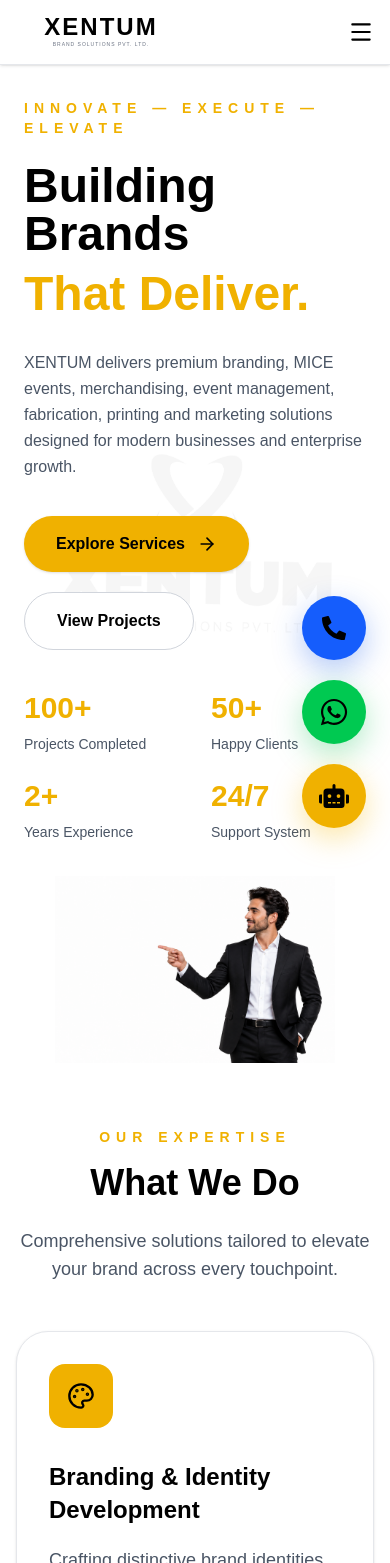
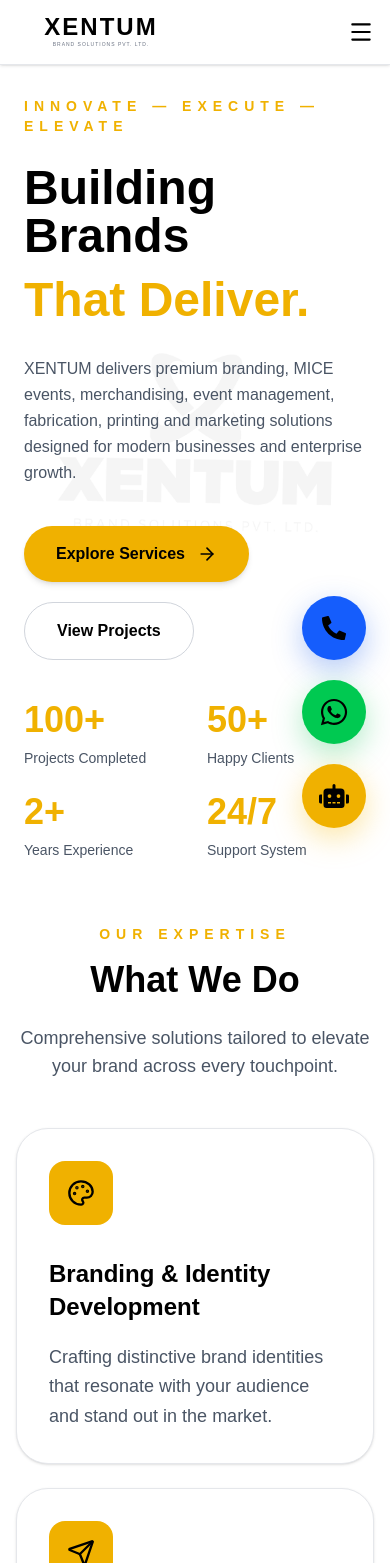
Before and after one commit to shubham12-coder/xentumbrandsolutions, a Next.js app: page / in a window 390 px wide. Shown: the top 1563 px of the page. Built offline with nearby package versions, Linux system fonts and the light colour scheme.

Commit message:
Improve hero layout and corporate man

```diff
--- a/components/Hero.tsx
+++ b/components/Hero.tsx
@@ -17,10 +17,12 @@
   return (
     <section
       id="home"
-      className="relative min-h-screen overflow-hidden bg-white pt-24"
+      className="relative min-h-screen flex items-center overflow-hidden bg-white pt-24"
     >
 
-      {/* BACKGROUND XENTUM LOGO */}
+      {/* =========================
+          BACKGROUND XENTUM LOGO
+      ========================== */}
       <div
         className="absolute inset-0 flex items-center justify-center pointer-events-none"
         aria-hidden="true"
@@ -37,51 +39,46 @@
             repeat: Infinity,
             ease: 'easeInOut',
           }}
-          className="w-[70%] max-w-[900px] opacity-[0.035]"
+          className="w-[70%] max-w-[900px] opacity-[0.04] motion-reduce:animate-none"
         />
       </div>
 
-
-      {/* MAIN CONTAINER */}
-      <div className="relative z-10 max-w-[1500px] mx-auto px-6 lg:px-10">
-
-        <div className="min-h-[calc(100vh-96px)] flex items-center">
+      {/* =========================
+          HERO CONTENT
+      ========================== */}
+      <Reveal>
+        <div className="relative z-10 w-full max-w-[1500px] mx-auto px-6 md:px-10 lg:px-14">
 
           {/* LEFT CONTENT */}
-          <div className="w-full lg:w-[64%]">
-
-            <Reveal>
+          <div className="w-full lg:w-[68%]">
 
             {/* TAGLINE */}
-              <p className="text-yellow-500 uppercase tracking-[6px] mb-6 text-sm md:text-base font-semibold">
+            <p className="text-yellow-500 uppercase tracking-[6px] mb-7 text-sm md:text-base font-semibold">
               Innovate — Execute — Elevate
             </p>
 
-
-              {/* MAIN HEADING */}
+            {/* HEADLINE */}
             <h1 className="text-black font-black leading-[0.95] mb-8">
 
-                <span className="block text-5xl sm:text-6xl md:text-7xl lg:text-[72px] xl:text-[82px]">
+              <span className="block text-5xl sm:text-6xl md:text-7xl lg:text-8xl xl:text-[7.5rem]">
                 Building Brands
               </span>
 
-                <span className="block text-yellow-500 text-5xl sm:text-6xl md:text-7xl lg:text-[72px] xl:text-[82px] mt-3">
+              <span className="block text-yellow-500 text-5xl sm:text-6xl md:text-7xl lg:text-8xl xl:text-[7.5rem] mt-4">
                 That Deliver.
               </span>
 
             </h1>
 
-
             {/* DESCRIPTION */}
-              <p className="max-w-[800px] text-base md:text-lg lg:text-xl text-gray-600 leading-relaxed mb-9">
+            <p className="max-w-[950px] text-base md:text-lg lg:text-xl text-gray-600 leading-relaxed mb-10">
               XENTUM delivers premium branding, MICE events, merchandising,
               event management, fabrication, printing and marketing solutions
               designed for modern businesses and enterprise growth.
             </p>
 
-
             {/* BUTTONS */}
-              <div className="flex flex-wrap items-center gap-5">
+            <div className="flex flex-col sm:flex-row items-start sm:items-center gap-5">
 
               <Link href="/services">
                 <button
@@ -98,14 +95,13 @@
                     hover:scale-105
                     transition-all
                     duration-300
-                      shadow-sm
+                    shadow-md
                   "
                 >
                   Explore Services
                   <ArrowRight size={20} />
                 </button>
               </Link>
-
 
               <Link href="/projects">
                 <button
@@ -130,12 +126,22 @@
 
             </div>
 
-
-              {/* STATS */}
-              <div className="grid grid-cols-2 md:grid-cols-4 gap-x-8 gap-y-6 mt-10 max-w-[820px]">
+            {/* =========================
+                STATS
+            ========================== */}
+            <div
+              className="
+                grid
+                grid-cols-2
+                md:grid-cols-4
+                gap-x-6
+                gap-y-6
+                mt-10
+                max-w-[780px]
+              "
+            >
 
               {STATS.map((stat, i) => (
-
                 <motion.div
                   key={stat.label}
                   initial={{
@@ -154,10 +160,14 @@
                     delay: 0.15 + i * 0.1,
                     ease: [0.22, 1, 0.36, 1],
                   }}
-                    className="hover:-translate-y-2 transition-transform duration-300"
+                  className="
+                    hover:-translate-y-2
+                    transition-transform
+                    duration-300
+                  "
                 >
 
-                    <h3 className="text-3xl md:text-4xl font-black text-yellow-500">
+                  <h3 className="text-4xl md:text-5xl font-black text-yellow-500">
                     <CountUp
                       end={stat.end}
                       duration={2}
@@ -172,17 +182,18 @@
                   </p>
 
                 </motion.div>
-
               ))}
 
             </div>
 
+          </div>
+
+        </div>
       </Reveal>
 
-          </div>
-
-
-          {/* CORPORATE MAN — RIGHT SIDE */}
+      {/* =========================
+          CORPORATE MAN
+      ========================== */}
       <motion.div
         initial={{
           opacity: 0,
@@ -201,53 +212,15 @@
         }}
         className="
           absolute
-              right-[-10px]
+          right-[-25px]
           bottom-0
           hidden
           lg:block
-              w-[420px]
-              xl:w-[520px]
-              2xl:w-[600px]
+          w-[470px]
+          xl:w-[570px]
+          2xl:w-[650px]
           pointer-events-none
-            "
-          >
-
-            <img
-              src="/images/hero/hero-man.png"
-              alt="Xentum corporate professional"
-              className="w-full h-auto object-contain object-bottom"
-            />
-
-          </motion.div>
-
-        </div>
-
-      </div>
-
-
-      {/* MOBILE CORPORATE MAN */}
-      <motion.div
-        initial={{
-          opacity: 0,
-          y: 40,
-        }}
-        whileInView={{
-          opacity: 1,
-          y: 0,
-        }}
-        viewport={{
-          once: true,
-        }}
-        transition={{
-          duration: 0.8,
-        }}
-        className="
-          lg:hidden
-          flex
-          justify-center
-          mt-8
-          relative
-          z-10
+          z-20
         "
       >
 
@@ -255,10 +228,10 @@
           src="/images/hero/hero-man.png"
           alt="Xentum corporate professional"
           className="
-            w-[280px]
-            sm:w-[340px]
+            w-full
             h-auto
             object-contain
+            object-bottom
           "
         />
 
```
Lines whose indentation alone changed are shown as unchanged.
